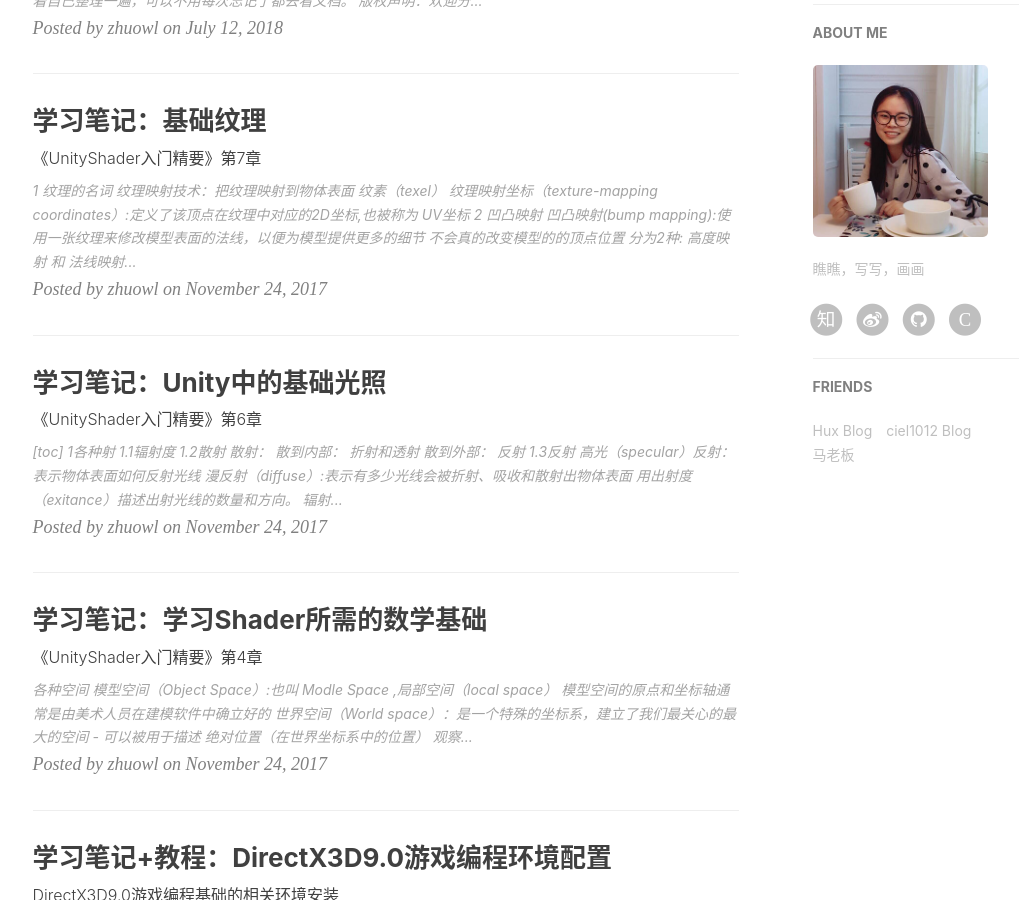
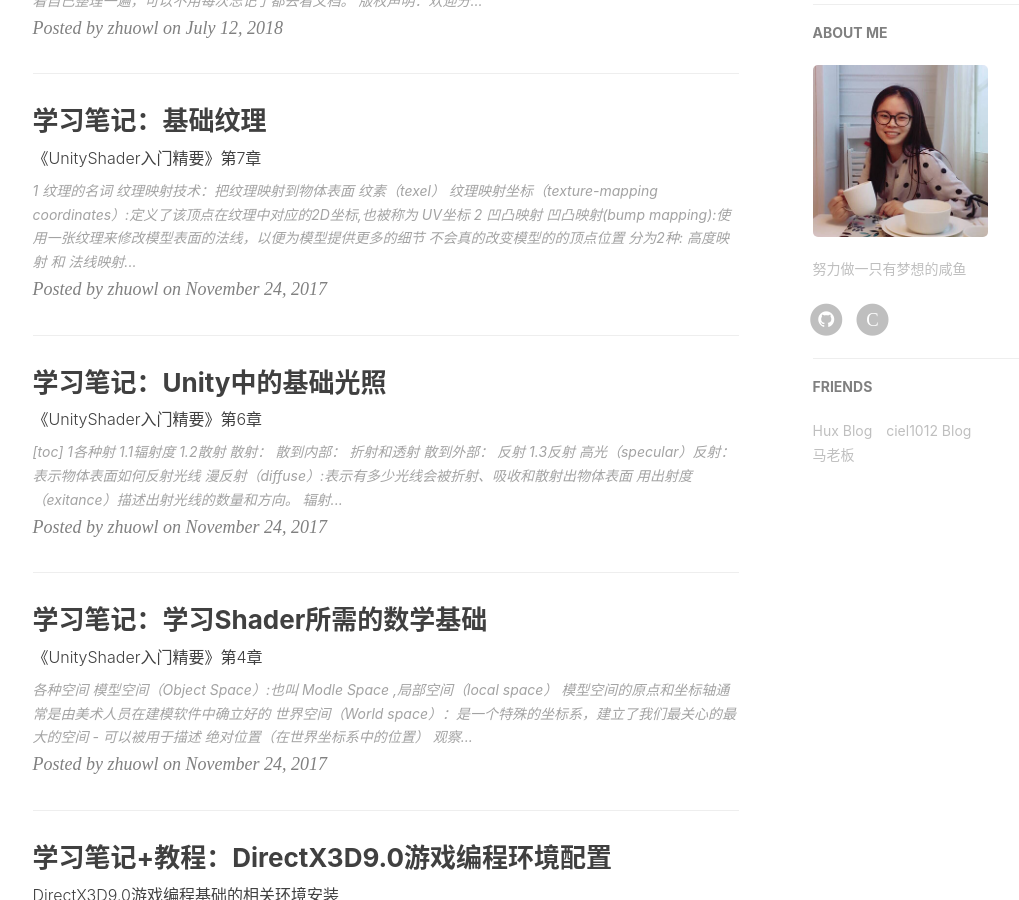
Before and after one commit to zhuowl/zhuowl.github.io, a Jekyll site: the page built from index.html, in a window 1280 px wide and 900 px high, scrolled down 625 px. Shown: the whole window, without its empty margins (135-1154 px from the left). Built offline with Jekyll 4.4.1, drawn with Linux system fonts in a browser that asks for light colours; nearby versions of some CDN libraries; the list of posts is cut into pages by our own code; comment, search, counter and statistics services are not loaded; some of the changed lines change nothing that is shown.

Commit message:
修改了config文件

```diff
--- a/_config.yml
+++ b/_config.yml
@@ -3,7 +3,7 @@
 SEOTitle: zhuowl| Your Blog
 header-img: img/home-bg.jpg
 email: zhuowl527@gmail.com
-description: "快下架的老学姐，好好学习，天天向上"
+description: "好好学习，天天向上"
 keyword: "You are the key to your own happiness, so go ahead, unlock it once and for all."
 url: "http://zhuowl.github.io"              # your host, for absolute URL
 baseurl: ""         # for example, '/blog' if your blog hosted on 'host/blog'
@@ -12,8 +12,8 @@
 
 # SNS settings
 RSS: false
-weibo_username:     5319553715
-zhihu_username:     zhuo-wen-ling-34
+#weibo_username:     5319553715
+#zhihu_username:     zhuo-wen-ling-34
 github_username:    zhuowl
 #twitter_username:  huxpro
 #facebook_username:  huxpro
@@ -72,7 +72,7 @@
 
 # Sidebar settings
 sidebar: true                           # whether or not using Sidebar.
-sidebar-about-description: "瞧瞧，写写，画画"
+sidebar-about-description: "努力做一只有梦想的咸鱼"
 sidebar-avatar: /img/avatar.jpg      # use absolute URL, seeing it's used in both `/` and `/about/`
 
 
```
